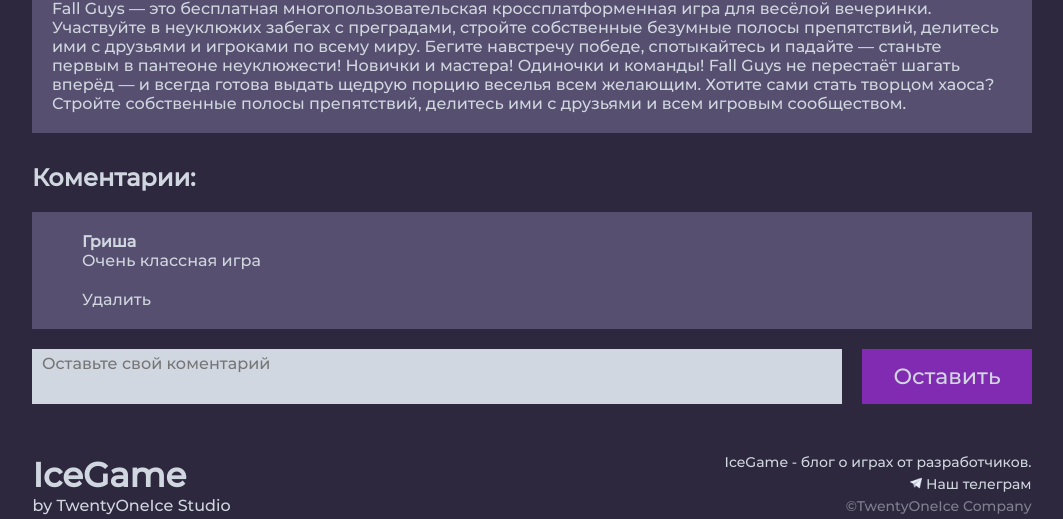
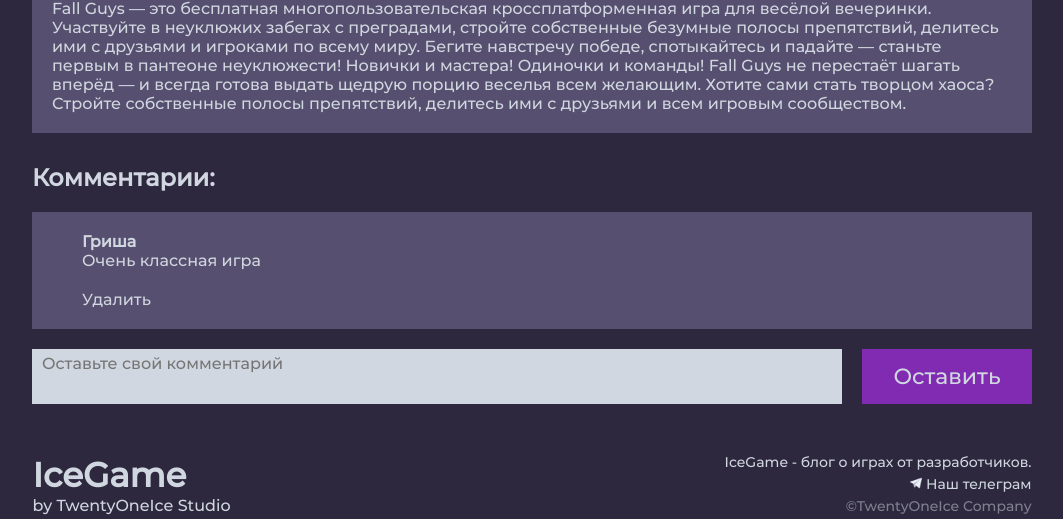
Before and after one commit to danilkaice/icegame, a PHP site: page /post.php?id=1 in a window 1280 px wide. Shown: the part 760-1279 px from the top of the page, without its empty margins (108-1171 px from the left). Run offline with PHP 8.4, Linux system fonts and the light colour scheme; a user stored in the database is signed in; data comes from the database, SQL or seed files in the repository.

Commit message:
version 0.51
Исправил баги с комментариями

```diff
--- a/icegame/css/style.css
+++ b/icegame/css/style.css
@@ -115,7 +115,7 @@
     display: -webkit-box;
     -webkit-line-clamp: 2;
     -webkit-box-orient: vertical;
-    height: 42px;
+    height: 40px;
     overflow:hidden;
 }
 .post a{
@@ -181,7 +181,7 @@
     width: 960px;
 }
 
-/* коментарии */
+/* комьентарии */
 .coments{
     display: grid;
     grid-template-columns: repeat(1,1000px);
--- a/icegame/page/logout.php
+++ b/icegame/page/logout.php
@@ -1,5 +1,8 @@
 <?php
     session_start();
     $_SESSION['auth'] = null;
-    header("Location: main.php");
+    $_SESSION['id'] = null;
+    $_SESSION['role'] = null;
+    $_SESSION['nameUser'] = null;
+    header("Location: ../main.php");
 ?>
--- a/icegame/page/post.php
+++ b/icegame/page/post.php
@@ -28,7 +28,7 @@
                     session_start();
                         if (!empty($_SESSION['auth']) && $_SESSION['role'] == 1){
                             echo '<a href="">Администратор '. $_SESSION['nameUser'].'</a>';
-                            echo '<a href="logout.php">Выход</a>';
+                            echo '<a href="../logout.php">Выход</a>';
                         }
                         elseif (!empty($_SESSION['auth'])){
                             echo '<a href="">Привет, '. $_SESSION['nameUser'].'</a>';
@@ -63,9 +63,9 @@
                         }
                     ?>
                 </div>
-                <!-- коментарии -->
+                <!-- комментарии -->
                 <div class="coments">
-                        <h1>Коментарии:</h1>
+                        <h1>Комментарии:</h1>
                         <?php
                             $id = $_GET['id'];
 
@@ -76,9 +76,9 @@
                                 foreach($result as $coment){
                                     if($coment['approv'] == true || $_SESSION['role'] == 1){
                                         echo '<div class="coment">';
-                                        if($_SESSION['role'] == 1 && $coment['approv'] == false){
+                                        if($_SESSION['role'] == 1 && $coment['approv'] == false && !empty($_SESSION['auth'])){
                                             echo '<div>';
-                                            echo '<h2>Не одобренный коментарий</h2>';
+                                            echo '<h2>Не одобренный комментарий</h2>';
                                             echo '<a href="../../php/approvComent.php/?id='.$coment['idComents'].'">Одобрить</a>';
                                             echo '</div>';
                                         }
@@ -86,7 +86,7 @@
                                         echo '<h4>'.$coment['nameUser'].'</h4>';
                                         echo '<p>'.$coment['text'].'</p>';
                                         echo '</div>';
-                                        if($_SESSION['role'] == 1){
+                                        if($_SESSION['role'] == 1 && !empty($_SESSION['auth'])){
                                             echo '<a href="../../php/delComent.php?id='.$coment['idComents'].'">Удалить</a>';
                                         }
                                         echo '</div>';
@@ -98,7 +98,7 @@
                         <?php
                             if (!empty($_SESSION['auth'])) {
                                 echo '<form action="../../php/addComent.php" method="POST" class="addComent">';
-                                echo '<textarea placeholder="Оставьте свой коментарий" name="text" maxlength="500" required></textarea>';
+                                echo '<textarea placeholder="Оставьте свой комментарий" name="text" maxlength="500" required></textarea>';
                                 echo '<input type="submit" value="Оставить">';
                                 echo '</form>';
                             }
```
